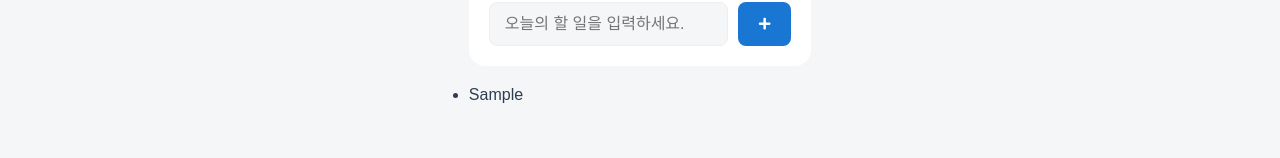
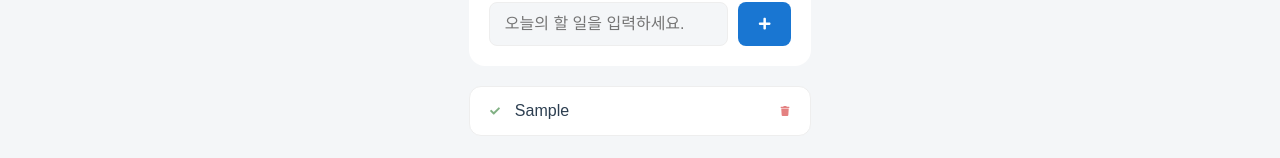
Before and after one commit to molang404/lecture-11-total, a React (Vite) app: page /todo in a window 1280 px wide. Both pictures are taken after typing "Sample" into the empty fields and a click on the button 764 px from the left and 204 px from the top of the page. Shown: the part 180-338 px from the top of the page. Built offline with nearby package versions, Linux system fonts and the light colour scheme; a web font is replaced by a local one.

Commit message:
TodoPage 완료

```diff
--- a/src/pages/todo/TodoPage.tsx
+++ b/src/pages/todo/TodoPage.tsx
@@ -1,12 +1,12 @@
 import { useState, type SubmitEvent, useEffect } from "react";
 import styled from "styled-components";
-import { FaPlus } from "react-icons/fa";
+import { FaCheck, FaPlus, FaTrash } from "react-icons/fa";
 
 type TodoType = {
     id: number;
     text: string;
     isCompleted: boolean;
-}
+};
 
 const Container = styled.div`
     max-width: 600px;
@@ -61,10 +61,59 @@ const AddButton = styled.button`
     &:hover {
         opacity: 0.9;
     }
-`
+`;
+
+const TodoList = styled.ul`
+    list-style: none;
+    display: flex;
+    flex-direction: column;
+    gap: 12px;
+`;
+
+const TodoItem = styled.li<{ $isCompleted: boolean }>`
+    background-color: ${props => props.theme.colors.background.paper};
+    padding: 15px 20px;
+    border-radius: 12px;
+    border: 1px solid ${props => props.theme.colors.divider};
+    display: flex;
+    align-items: center;
+    gap: 15px;
+    transition: all 0.5s;
+
+    &:hover {
+        border-color: ${props => props.theme.colors.primary};
+    }
+
+    span {
+        flex: 1;
+        font-size: 16px;
+        color: ${props =>
+            props.$isCompleted
+                ? props.theme.colors.text.disabled
+                : props.theme.colors.text.default};
+        text-decoration: ${props => (props.$isCompleted ? `line-through` : `none`)};
+    }
+`;
+
+const IconButton = styled.button<{ $colorType: "success" | "error" }>`
+    background: none;
+    border: none;
+    cursor: pointer;
+    font-size: 10px;
+    display: flex;
+    align-items: center;
+    opacity: 0.6;
+    transition: all 0.5s;
+    color: ${props => props.theme.colors[props.$colorType]};
+    // props.theme.colors에 존재하는 프로퍼티 키가 props.$colorType 인 값을 꺼내 오겠다.
+
+    &:hover {
+        opacity: 1;
+    }
+`;
 
 function TodoPage() {
-    const [inputValue, setInputValue] = useState("");  // input에 입력된 값 관리
+    const [inputValue, setInputValue] = useState(""); // input에 입력된 값 관리
     const [todos, setTodos] = useState<TodoType[]>(() => {
         // todos라는 state가 TodoPage 컴포넌트가 불러와질 때 마련되는데,
         // 그 저장소의 초기값은 이 함수에서 리턴된 값으로 결정됨
@@ -92,6 +141,18 @@ function TodoPage() {
         localStorage.setItem("todos", JSON.stringify(todos));
     }, [todos]);
 
+    const toggleTodo = (id: number) => {
+        setTodos(
+            todos.map(value => {
+                return value.id === id ? { ...value, isCompleted: !value.isCompleted } : value;
+            }),
+        );
+    };
+
+    const deleteTodo = (id: number) => {
+        setTodos(todos.filter(value => value.id !== id));
+    };
+
     return (
         <Container>
             <Title>Todo list</Title>
@@ -107,11 +168,19 @@ function TodoPage() {
                 </AddButton>
             </InputSection>
 
-            <ul>
+            <TodoList>
                 {todos.map((value, index) => (
-                    <li key={index}>{value.text}</li>
+                    <TodoItem key={index} $isCompleted={value.isCompleted}>
+                        <IconButton $colorType={"success"} onClick={() => toggleTodo(value.id)}>
+                            <FaCheck />
+                        </IconButton>
+                        <span>{value.text}</span>
+                        <IconButton $colorType={"error"} onClick={() => deleteTodo(value.id)}>
+                            <FaTrash />
+                        </IconButton>
+                    </TodoItem>
                 ))}
-            </ul>
+            </TodoList>
         </Container>
     );
 }
```
